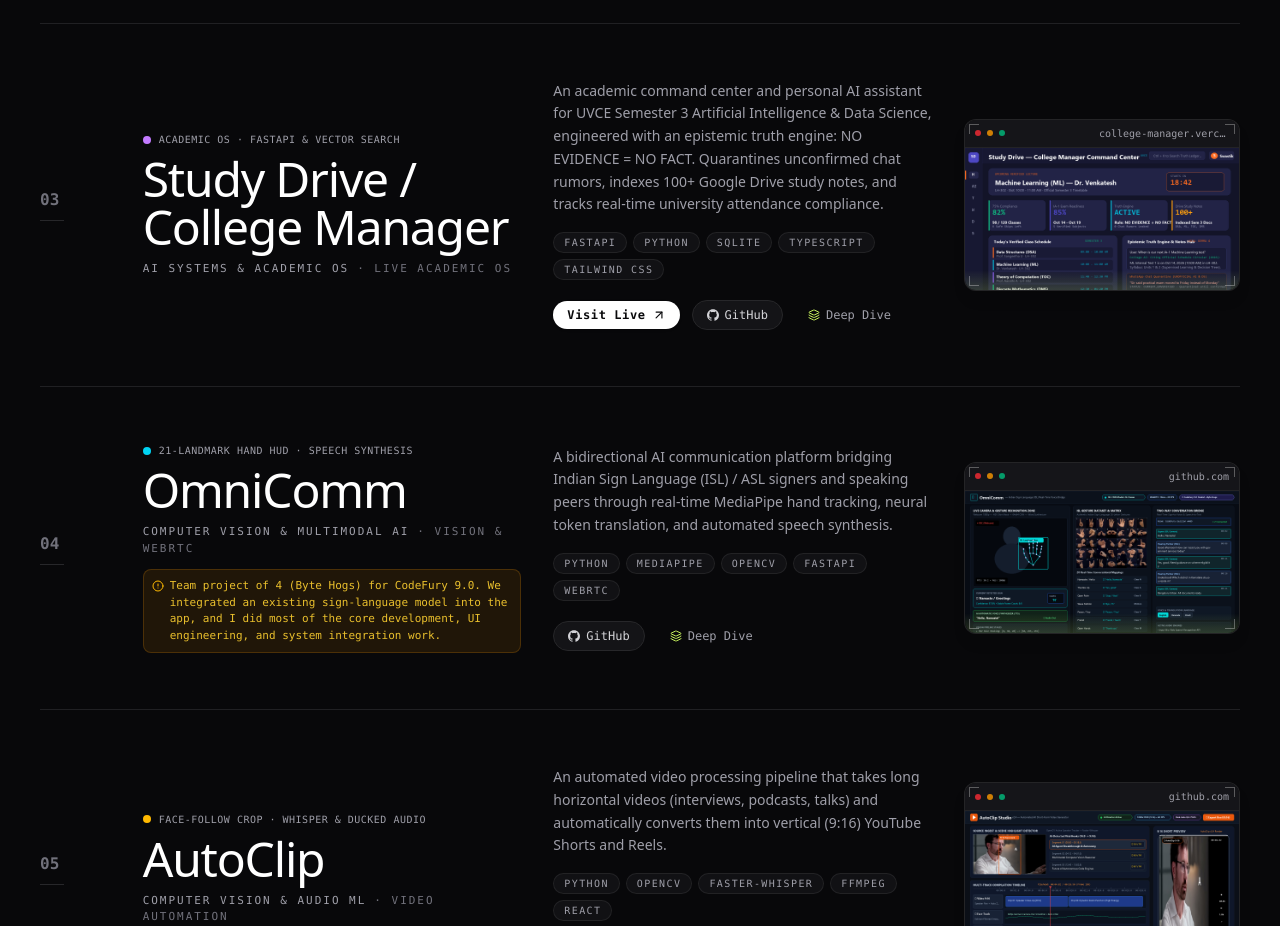
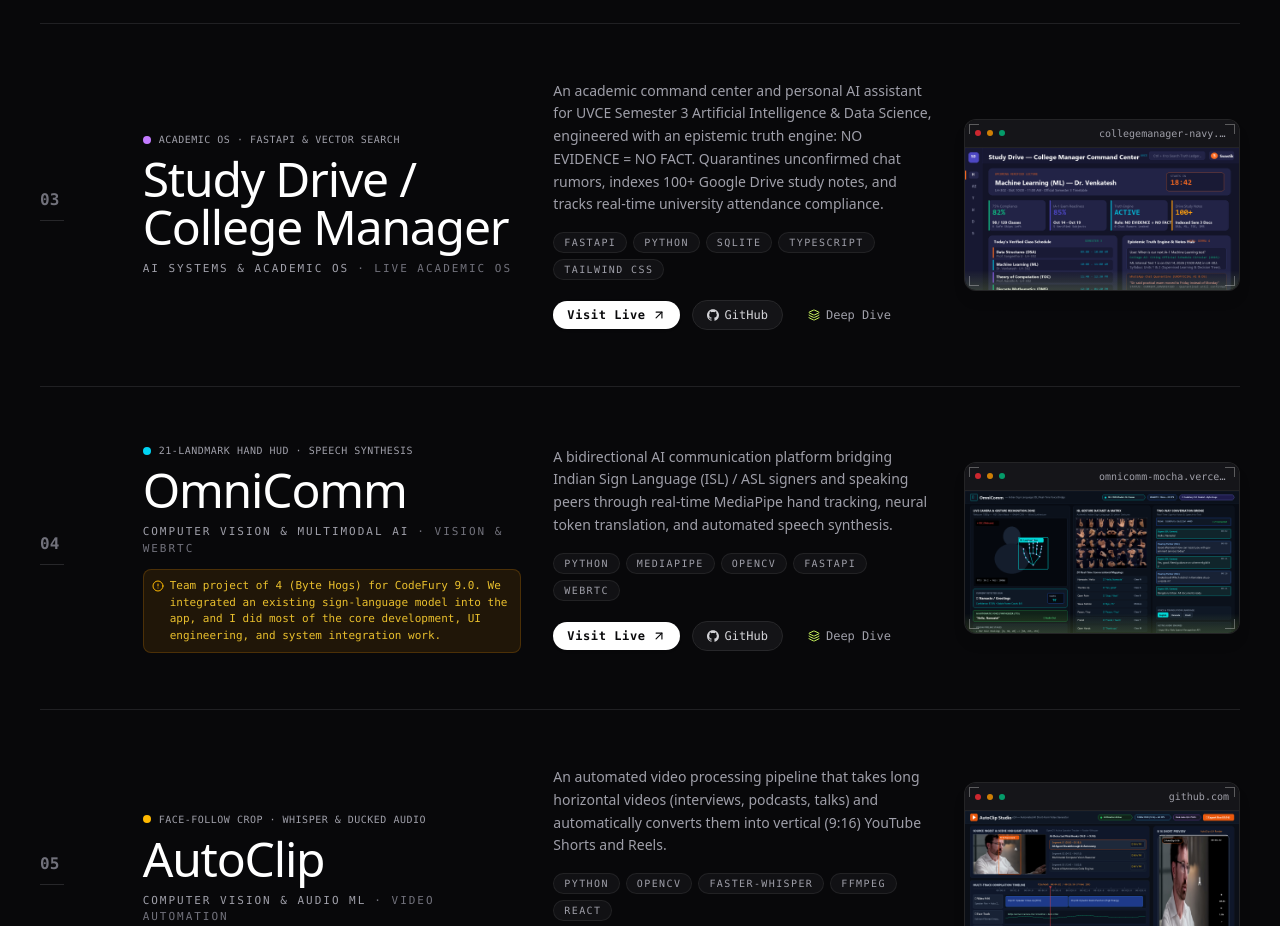
Before and after one commit to 123swastik123/portfolio, a Next.js app: page / in a window 1280 px wide. Shown: the part 2800-3726 px from the top of the page. Built offline with nearby package versions, Linux system fonts and the light colour scheme.

Commit message:
fix: update verified production URLs for Study Drive and OmniComm

```diff
--- a/src/data/portfolioData.ts
+++ b/src/data/portfolioData.ts
@@ -165,7 +165,7 @@ export const PROJECTS: Project[] = [
       "Vercel Serverless",
     ],
     githubUrl: "https://github.com/123swastik123/college_manager",
-    liveUrl: "https://college-manager.vercel.app/",
+    liveUrl: "https://collegemanager-navy.vercel.app",
     badgeText: "Live Academic OS",
     architectureDiagram: {
       nodes: [
@@ -214,7 +214,8 @@ export const PROJECTS: Project[] = [
       "Whisper",
       "JavaScript (ES6+)",
     ],
-    githubUrl: "https://github.com/123swastik123",
+    githubUrl: "https://github.com/123swastik123/Omnicomm",
+    liveUrl: "https://omnicomm-mocha.vercel.app",
     badgeText: "Vision & WebRTC",
     architectureDiagram: {
       nodes: [
```
